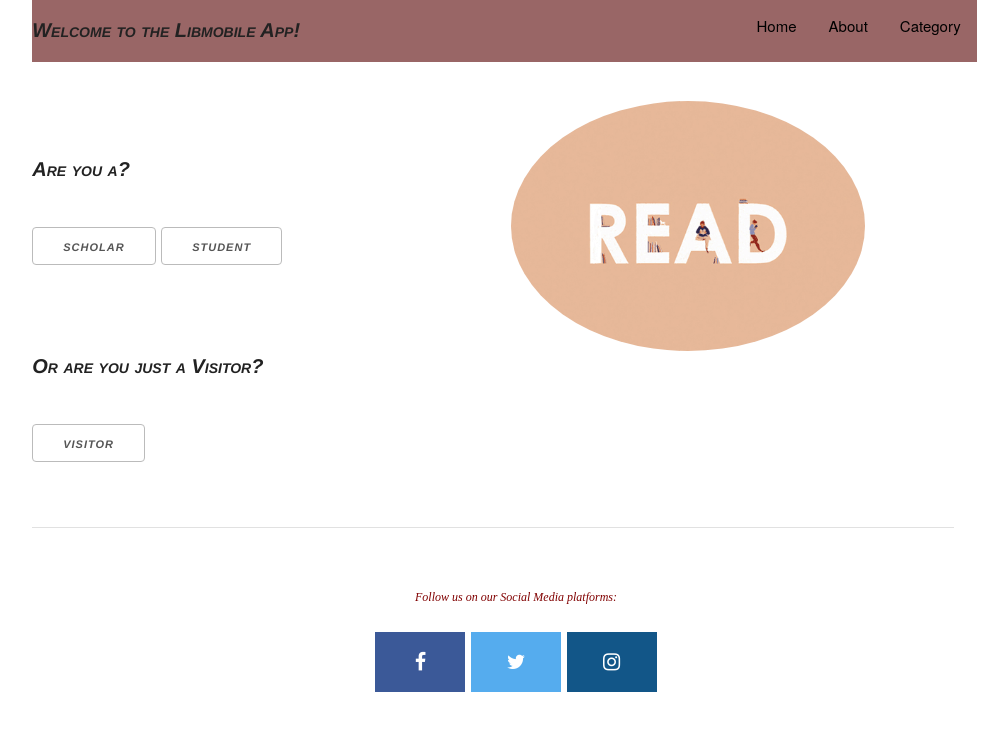
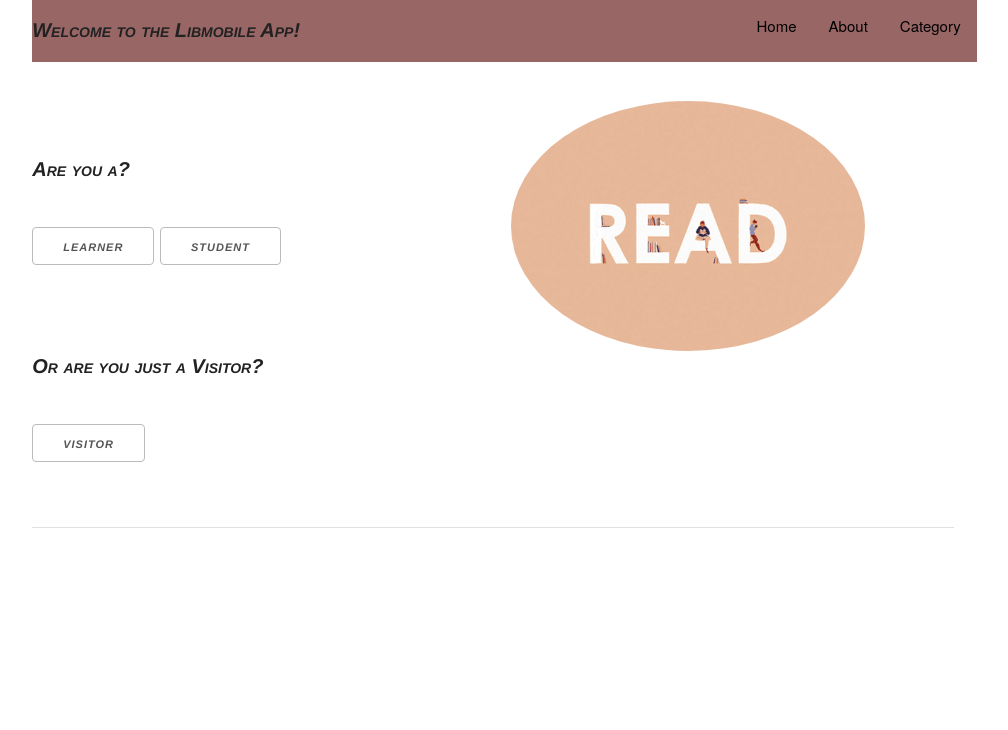
Before and after one commit to Sibabalwe-Qamata/LibMobile, a plain HTML site: page index.html in a window 1280 px wide. Shown: the whole page, without its empty margins (83-1091 px from the left). Drawn offline with Linux system fonts and the light colour scheme.

Commit message:
removed social media

```diff
--- a/index.html
+++ b/index.html
@@ -60,7 +60,7 @@
         <br>
         <p>Are you a?</p>
         <br>
-        <button class="scholarBtn" value="scholar!">Scholar</button>
+        <button class="scholarBtn" value="scholar!">Learner</button>
         <button class="studentBtn" value="student!">Student</button>
         </div>
         <div class="six columns">
@@ -77,7 +77,7 @@
 </div>
 </div>
 <hr>
-<div class="row">
+<!-- <div class="row">
   <div class="twelve columns">
     <div id="socialMedia">
     <p></p>
@@ -87,7 +87,7 @@
     <a href="https://www.instagram.com/lilly_lihle/" target="_blank" class="fa fa-instagram"></a>
     </div>
   </div>
-</div>
+</div> -->
 </div>
 <!-- End Document
   –––––––––––––––––––––––––––––––––––––––––––––––––– -->
```
